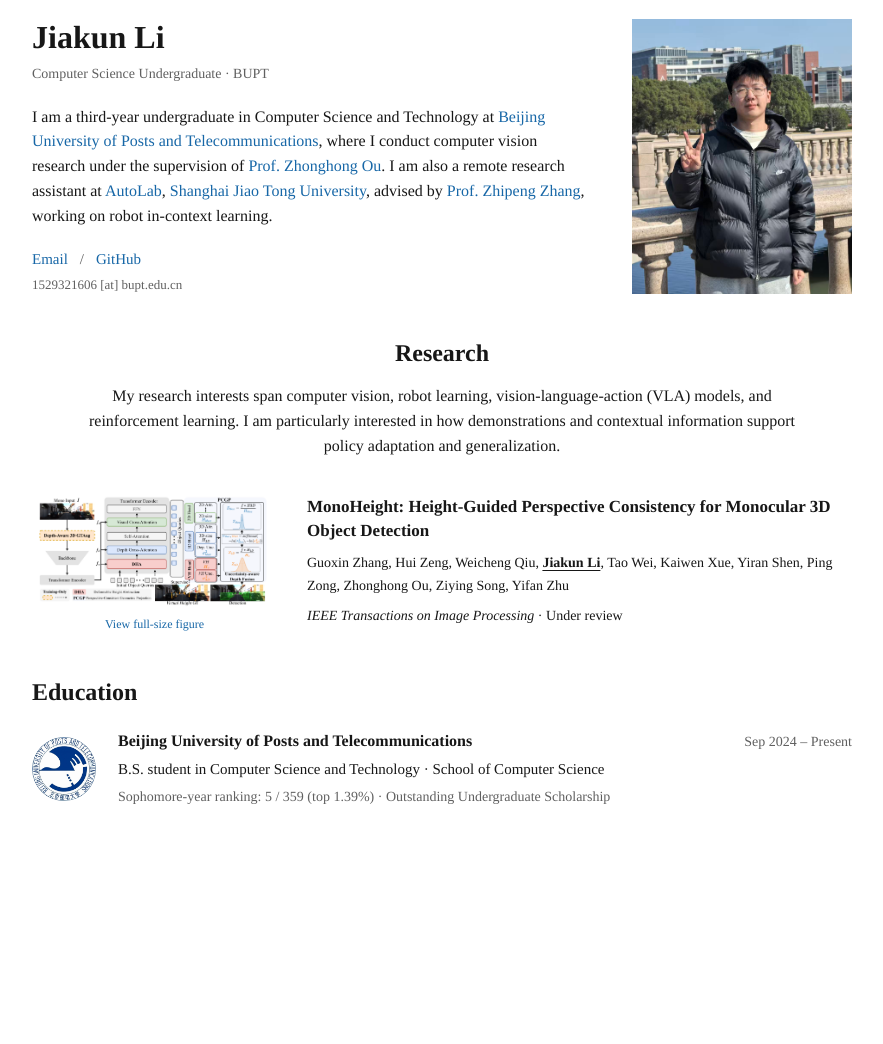
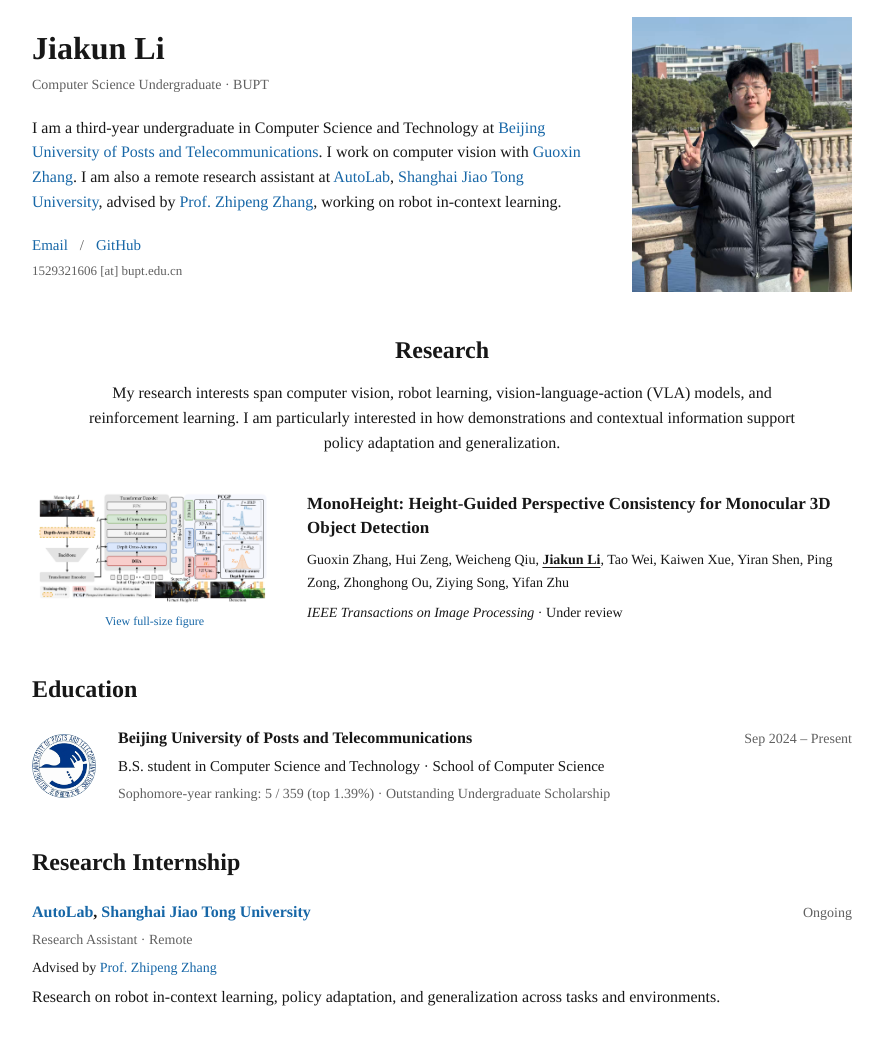
Before and after one commit to ljk-777/ljk-777.github.io, a plain HTML site: page index.html in a window 1280 px wide. Shown: the part 80-1124 px from the top of the page, without its empty margins (198-1081 px from the left). Before the commit the page ends 952 px from the top, so only its background shows below. Drawn offline with Linux system fonts and the light colour scheme.

Commit message:
Update research mentor and add AutoLab internship

```diff
--- a/index.html
+++ b/index.html
@@ -11,9 +11,9 @@
   <meta property="og:url" content="https://ljk-777.github.io/" />
   <link rel="canonical" href="https://ljk-777.github.io/" />
   <link rel="icon" href="assets/icon.svg" type="image/svg+xml" />
-  <script src="scripts/theme.js?v=20261118-appearance"></script>
-  <link rel="stylesheet" href="styles/style.css?v=20261118-appearance" />
-  <script src="scripts/main.js?v=20261118-appearance" defer></script>
+  <script src="scripts/theme.js?v=20261119-experience"></script>
+  <link rel="stylesheet" href="styles/style.css?v=20261119-experience" />
+  <script src="scripts/main.js?v=20261119-experience" defer></script>
   <title>Jiakun Li</title>
 </head>
 <body>
@@ -31,7 +31,7 @@
         <div class="intro-copy">
           <h1 id="name">Jiakun Li</h1>
           <p class="affiliation" data-i18n="affiliation">Computer Science Undergraduate · BUPT</p>
-          <p><span data-i18n="introStart">I am a third-year undergraduate in Computer Science and Technology at </span><a href="https://www.bupt.edu.cn/" target="_blank" rel="noopener noreferrer" data-i18n="bupt">Beijing University of Posts and Telecommunications</a><span data-i18n="introVisionStart">, where I conduct computer vision research under the supervision of </span><a href="https://bupt.teacher.360eol.com/teacherBasic/preview?teacherId=27752" target="_blank" rel="noopener noreferrer" data-i18n="advisorOu">Prof. Zhonghong Ou</a><span data-i18n="introAutoLabStart">. I am also a remote research assistant at </span><a href="https://github.com/AutoLab-SAI-SJTU" target="_blank" rel="noopener noreferrer">AutoLab</a><span data-i18n="labUniversitySeparator">, </span><a href="https://www.sjtu.edu.cn/" target="_blank" rel="noopener noreferrer" data-i18n="sjtu">Shanghai Jiao Tong University</a><span data-i18n="introAdvisor">, advised by </span><a href="https://zhipengzhang.cn/" target="_blank" rel="noopener noreferrer" data-i18n="advisorZhang">Prof. Zhipeng Zhang</a><span data-i18n="introEnd">, working on robot in-context learning.</span></p>
+          <p><span data-i18n="introStart">I am a third-year undergraduate in Computer Science and Technology at </span><a href="https://www.bupt.edu.cn/" target="_blank" rel="noopener noreferrer" data-i18n="bupt">Beijing University of Posts and Telecommunications</a><span data-i18n="introVisionStart">. I work on computer vision with </span><a href="https://github.com/Raiden-cn" target="_blank" rel="noopener noreferrer" data-i18n="advisorGuoxin">Guoxin Zhang</a><span data-i18n="introAutoLabStart">. I am also a remote research assistant at </span><a href="https://github.com/AutoLab-SAI-SJTU" target="_blank" rel="noopener noreferrer">AutoLab</a><span data-i18n="labUniversitySeparator">, </span><a href="https://www.sjtu.edu.cn/" target="_blank" rel="noopener noreferrer" data-i18n="sjtu">Shanghai Jiao Tong University</a><span data-i18n="introAdvisor">, advised by </span><a href="https://zhipengzhang.cn/" target="_blank" rel="noopener noreferrer" data-i18n="advisorZhang">Prof. Zhipeng Zhang</a><span data-i18n="introEnd">, working on robot in-context learning.</span></p>
           <div class="contact-line"><a href="mailto:1529321606@bupt.edu.cn">Email</a><span aria-hidden="true">/</span><a href="https://github.com/ljk-777" target="_blank" rel="noopener noreferrer">GitHub</a></div>
           <p class="email-address">1529321606 [at] bupt.edu.cn</p>
         </div>
@@ -65,6 +65,19 @@
         </div>
       </section>
 
+      <section id="experience" aria-labelledby="experience-title">
+        <h2 id="experience-title" data-i18n="experienceTitle">Research Internship</h2>
+        <article class="experience-entry">
+          <div class="experience-heading">
+            <h3><a href="https://github.com/AutoLab-SAI-SJTU" target="_blank" rel="noopener noreferrer">AutoLab</a>, <a href="https://www.sjtu.edu.cn/" target="_blank" rel="noopener noreferrer" data-i18n="sjtu">Shanghai Jiao Tong University</a></h3>
+            <span class="experience-period" data-i18n="experiencePeriod">Ongoing</span>
+          </div>
+          <p class="experience-role" data-i18n="experienceRole">Research Assistant · Remote</p>
+          <p class="experience-advisor"><span data-i18n="experienceAdvisor">Advised by </span><a href="https://zhipengzhang.cn/" target="_blank" rel="noopener noreferrer" data-i18n="advisorZhang">Prof. Zhipeng Zhang</a></p>
+          <p class="experience-description" data-i18n="experienceDescription">Research on robot in-context learning, policy adaptation, and generalization across tasks and environments.</p>
+        </article>
+      </section>
+
     </main>
   </div>
 </body>
--- a/scripts/main.js
+++ b/scripts/main.js
@@ -9,9 +9,9 @@
     affiliation: "计算机科学与技术本科生 · 北京邮电大学",
     introStart: "我目前是",
     bupt: "北京邮电大学",
-    introVisionStart: "计算机科学与技术专业大三本科生，在",
-    advisorOu: "欧中洪教授",
-    introAutoLabStart: "指导下开展计算机视觉研究。目前也在",
+    introVisionStart: "计算机科学与技术专业大三本科生，与",
+    advisorGuoxin: "张国欣",
+    introAutoLabStart: "合作开展计算机视觉研究。目前也在",
     labUniversitySeparator: "（",
     sjtu: "上海交通大学",
     introAdvisor: "）担任远程科研助理，在",
@@ -25,6 +25,11 @@
     educationDate: "2024.09 – 至今",
     degree: "计算机学院 · 计算机科学与技术专业本科生",
     educationDetails: "大二学年排名：5 / 359（前 1.39%） · 本科生优秀奖学金",
+    experienceTitle: "科研实习",
+    experiencePeriod: "进行中",
+    experienceRole: "科研助理 · 远程",
+    experienceAdvisor: "指导老师：",
+    experienceDescription: "参与机器人上下文学习研究，关注策略适配以及跨任务、跨环境泛化。",
   };
 
   let language = "en";
--- a/styles/style.css
+++ b/styles/style.css
@@ -74,6 +74,13 @@ h3 { margin: 0 0 8px; font-size: 17px; font-weight: 700; line-height: 1.4; }
 .education-date { flex-shrink: 0; color: var(--muted); font-size: 14px; }
 .education-copy > p { margin: 5px 0 0; font-size: 15px; }
 .education-copy > .education-details { color: var(--muted); font-size: 14px; }
+.experience-heading { display: flex; flex-wrap: wrap; align-items: baseline; justify-content: space-between; gap: 5px 20px; }
+.experience-heading h3 { margin: 0; font-size: 16px; }
+.experience-period { flex-shrink: 0; color: var(--muted); font-size: 14px; }
+.experience-entry > p { margin: 6px 0 0; }
+.experience-role { color: var(--muted); font-size: 14px; }
+.experience-advisor { font-size: 14px; }
+.experience-description { max-width: 740px; }
 @media (max-width: 760px) {
   .page { padding: 21px 28px 54px; }
   .introduction { grid-template-columns: minmax(0, 1fr) 175px; gap: 27px; }
```
